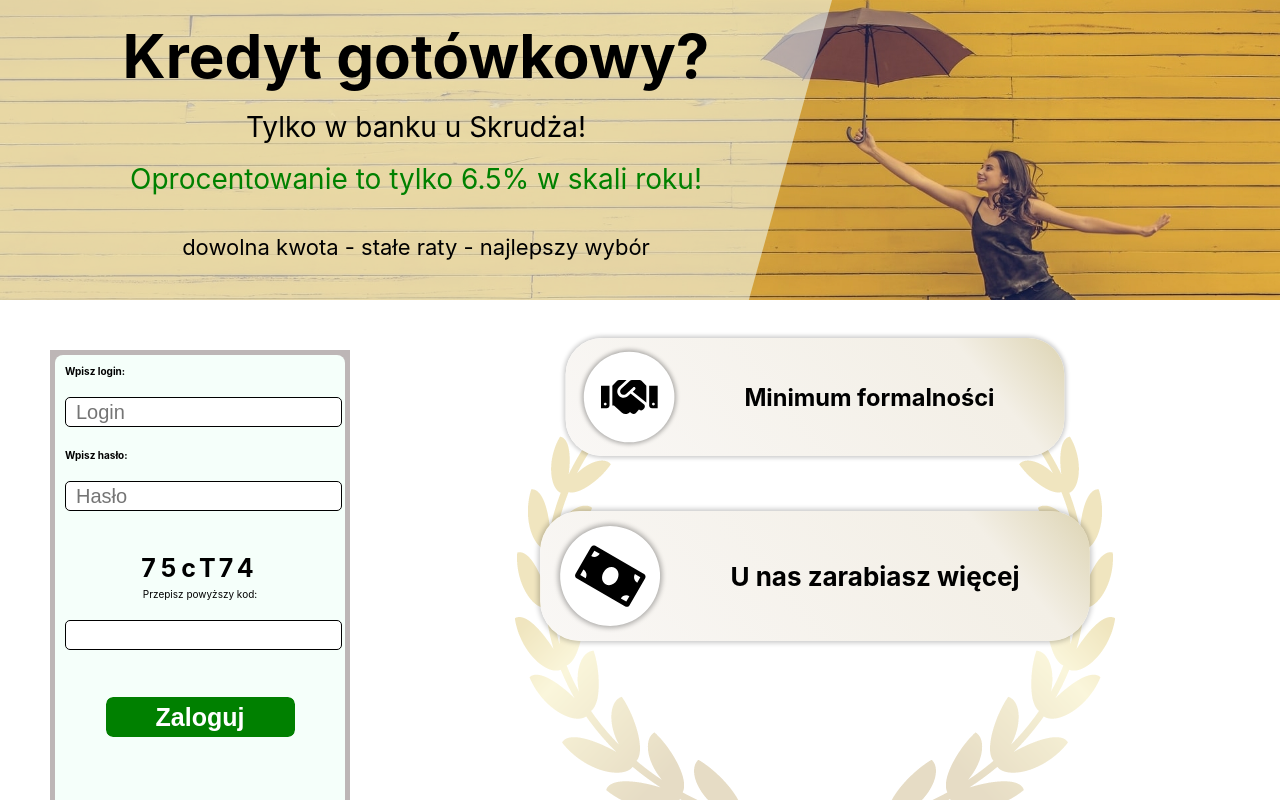
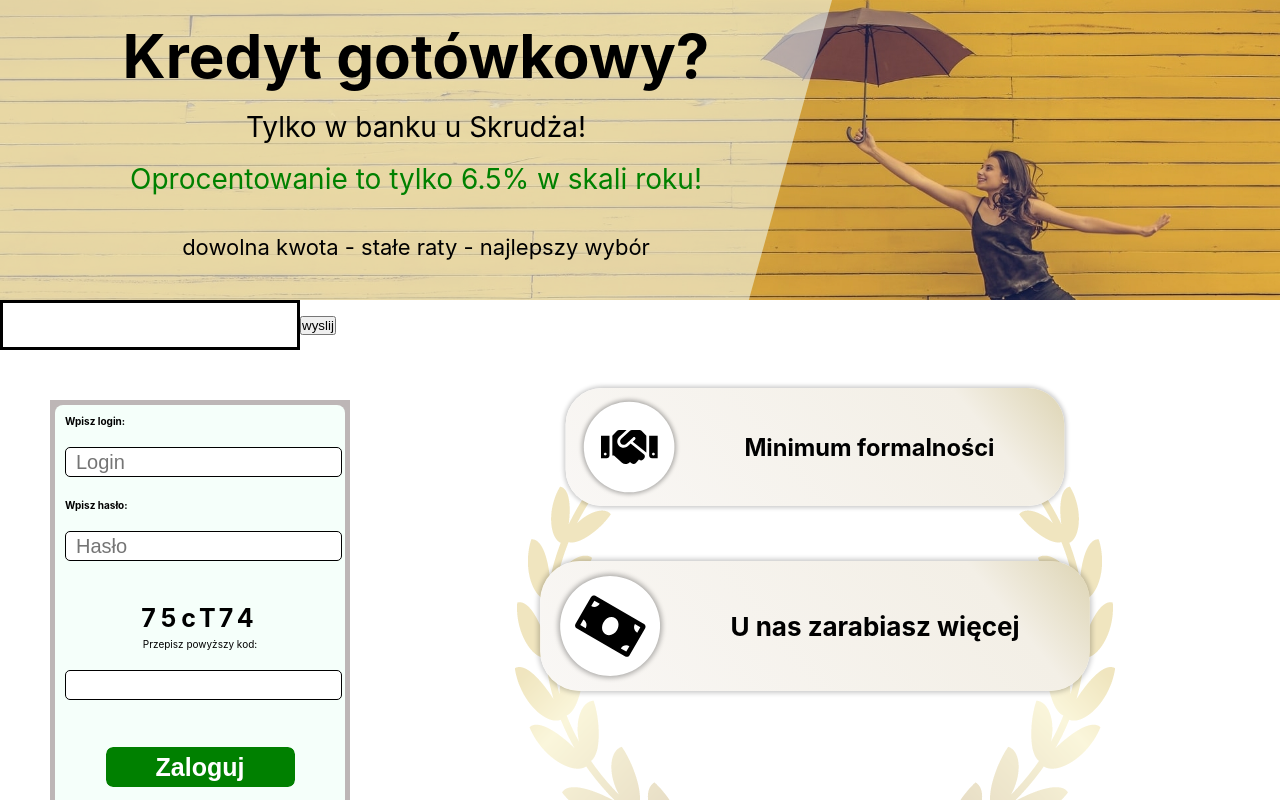
Before and after one commit to MagicianPL/BankApplication, a React (Create React App) app: page / in a window 1280 px wide. Shown: the top 800 px of the page. Built offline with nearby package versions, Linux system fonts and the light colour scheme; no server answers; a web font is replaced by a local one.

Commit message:
BankTransfer component n fun with regexp in input on them

```diff
--- a/src/App.js
+++ b/src/App.js
@@ -9,6 +9,7 @@ import DepositSite from "./components/DepositSite/DepositSite";
 import { useState } from "react";
 import CryptoCurrenciesSite from "./components/CryptoCurrenciesSite/CryptoCurrenciesSite";
 import About from "./components/About/About";
+import BankTransfer from "./components/BankTransfer/BankTransfer";
 
 function App() {
   const [userLogin, setUserLogin] = useState("Nieznajomy");
@@ -16,6 +17,7 @@ function App() {
   return (
     <div className="App">
       <Header />
+      <BankTransfer />
       <Flex container="flex">
         <LogInBox
           setLogin={(login) => {
@@ -25,7 +27,7 @@ function App() {
         <WrapperAnimations />
       </Flex>
       <YourAccountSite login={userLogin} />
-        <DepositSite login={userLogin} />
+      <DepositSite login={userLogin} />
       <CryptoCurrenciesSite />
       <About />
     </div>
--- /dev/null
+++ b/src/components/BankTransfer/BankTransfer.css
@@ -0,0 +1,5 @@
+.bank-transfer-page input {
+    width: 300px;
+    height: 50px;
+    border: 3px solid black;
+}
--- /dev/null
+++ b/src/components/BankTransfer/BankTransfer.js
@@ -0,0 +1,31 @@
+import React, { useState } from "react";
+
+import "./BankTransfer.css";
+
+const BankTransfer = () => {
+  const [inputTransferValue, setInputTransferValue] = useState("");
+
+  const period = (e) => {
+    setInputTransferValue(e.target.value);
+    console.log(inputTransferValue);
+  };
+
+  const validation = () => {
+    const regExp = /^[1-9]*(\.[0-9][0-9])?$/;
+    console.log(inputTransferValue);
+    if (regExp.test(inputTransferValue)) {
+      console.log("Is Valid!!!");
+    } else {
+      console.log("Is invalid");
+    }
+  };
+
+  return (
+    <div className="bank-transfer-page">
+      <input type="number" onChange={period} value={inputTransferValue}></input>
+      <button onClick={validation}>wyslij</button>
+    </div>
+  );
+};
+
+export default BankTransfer;
```
